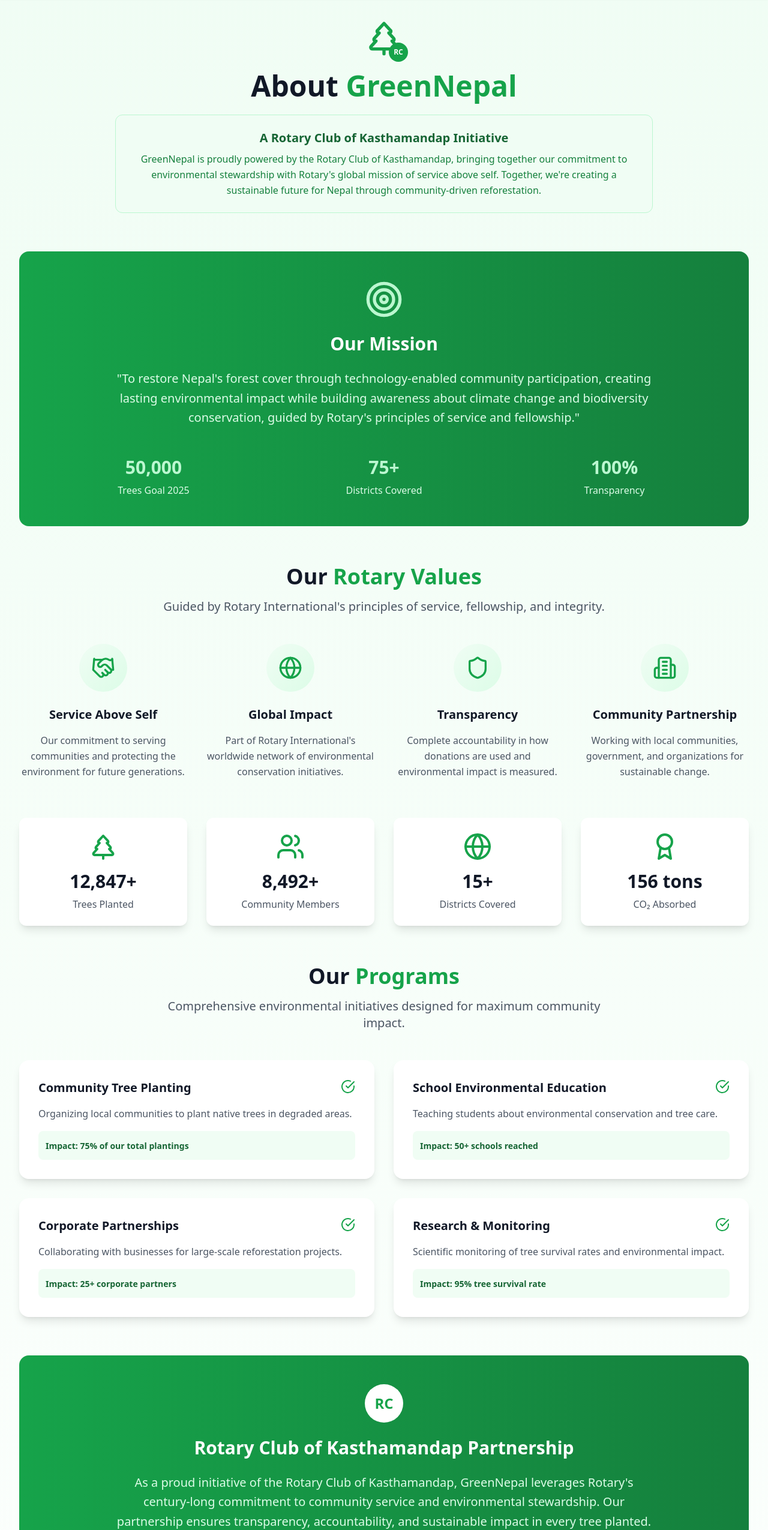
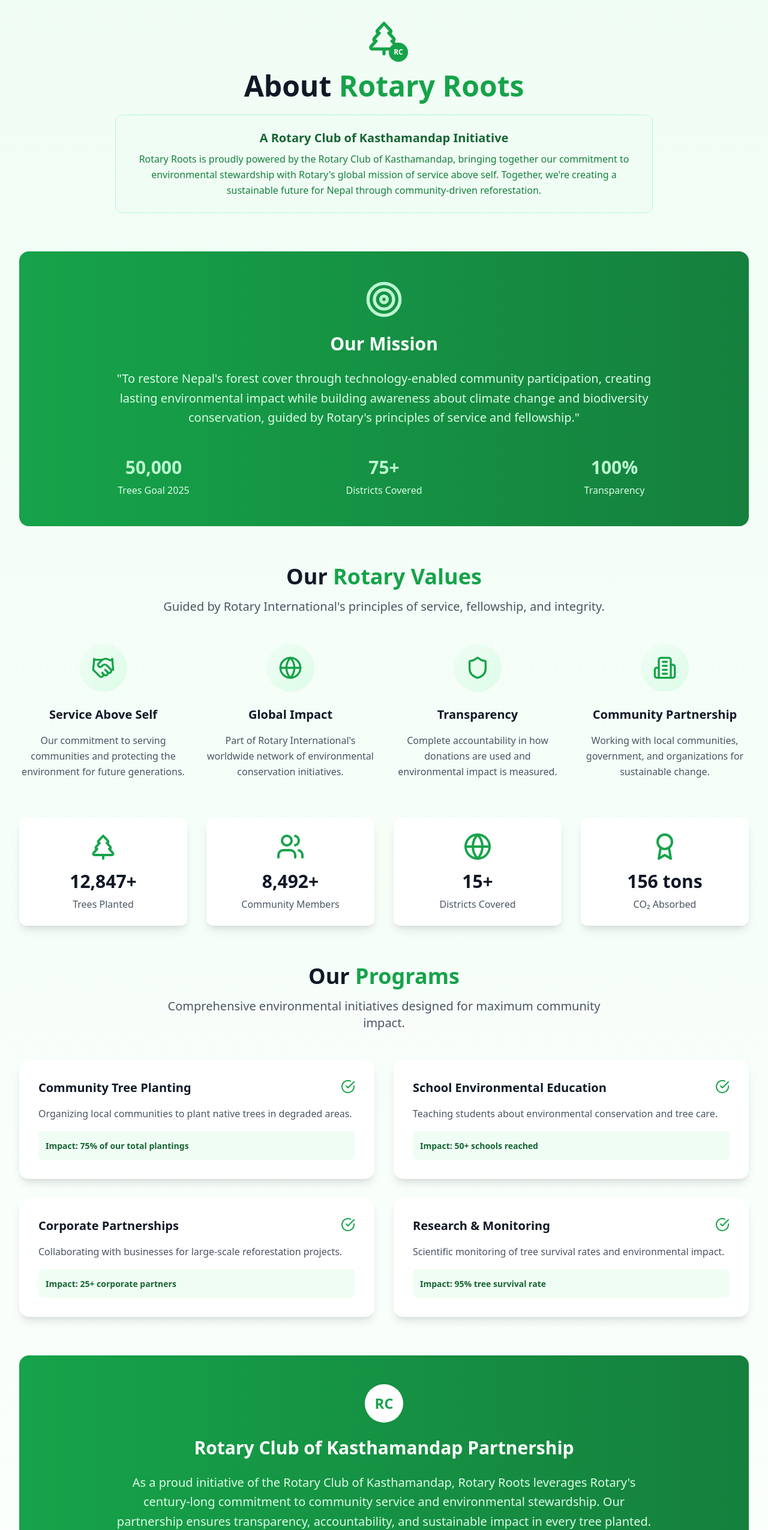
Before and after one commit to rishavafk/Hariyo-Ban, a React (Vite) app: page /about in a window 1280 px wide. Shown: the part 66-2616 px from the top of the page at 60% size. Built offline with nearby package versions, Linux system fonts and the light colour scheme; no server answers.

Commit message:
Updated About.tsx

```diff
--- a/src/pages/About.tsx
+++ b/src/pages/About.tsx
@@ -1,5 +1,16 @@
 import React from 'react';
-import { Users, Heart, TreePine, Target, Award, Globe, Shield, Handshake, Building2, CheckCircle } from 'lucide-react';
+import {
+  Users,
+  Heart,
+  TreePine,
+  Target,
+  Award,
+  Globe,
+  Shield,
+  Handshake,
+  Building2,
+  CheckCircle
+} from 'lucide-react';
 
 const About = () => {
   const rotaryValues = [
@@ -11,7 +22,7 @@
     {
       icon: Globe,
       title: 'Global Impact',
-      description: 'Part of Rotary International\'s worldwide network of environmental conservation initiatives.'
+      description: "Part of Rotary International's worldwide network of environmental conservation initiatives."
     },
     {
       icon: Shield,
@@ -69,12 +80,12 @@
             </div>
           </div>
           <h1 className="text-4xl md:text-5xl font-bold text-gray-900 mb-6">
-            About <span className="text-green-600">GreenNepal</span>
+            About <span className="text-green-600">Rotary Roots</span>
           </h1>
           <div className="bg-green-50 border border-green-200 rounded-xl p-6 max-w-4xl mx-auto mb-8">
             <p className="text-xl text-green-800 font-semibold mb-2">A Rotary Club of Kasthamandap Initiative</p>
             <p className="text-green-700 leading-relaxed">
-              GreenNepal is proudly powered by the Rotary Club of Kasthamandap, bringing together our commitment to
+              Rotary Roots is proudly powered by the Rotary Club of Kasthamandap, bringing together our commitment to
               environmental stewardship with Rotary's global mission of service above self. Together, we're
               creating a sustainable future for Nepal through community-driven reforestation.
             </p>
@@ -177,7 +188,7 @@
           </div>
           <h2 className="text-3xl font-bold mb-6">Rotary Club of Kasthamandap Partnership</h2>
           <p className="text-xl text-green-100 max-w-4xl mx-auto leading-relaxed mb-8">
-            As a proud initiative of the Rotary Club of Kasthamandap, GreenNepal leverages Rotary's century-long commitment
+            As a proud initiative of the Rotary Club of Kasthamandap, Rotary Roots leverages Rotary's century-long commitment
             to community service and environmental stewardship. Our partnership ensures transparency, accountability,
             and sustainable impact in every tree planted.
           </p>
```
